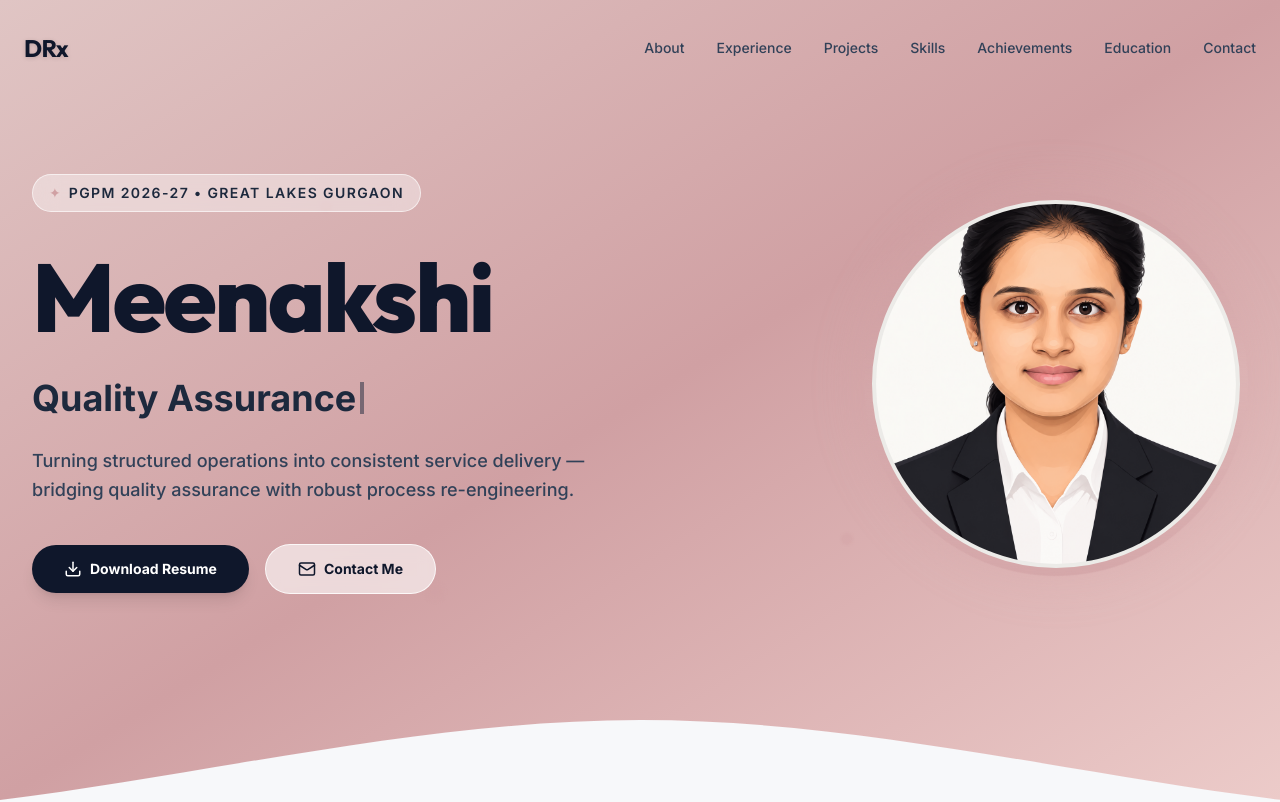
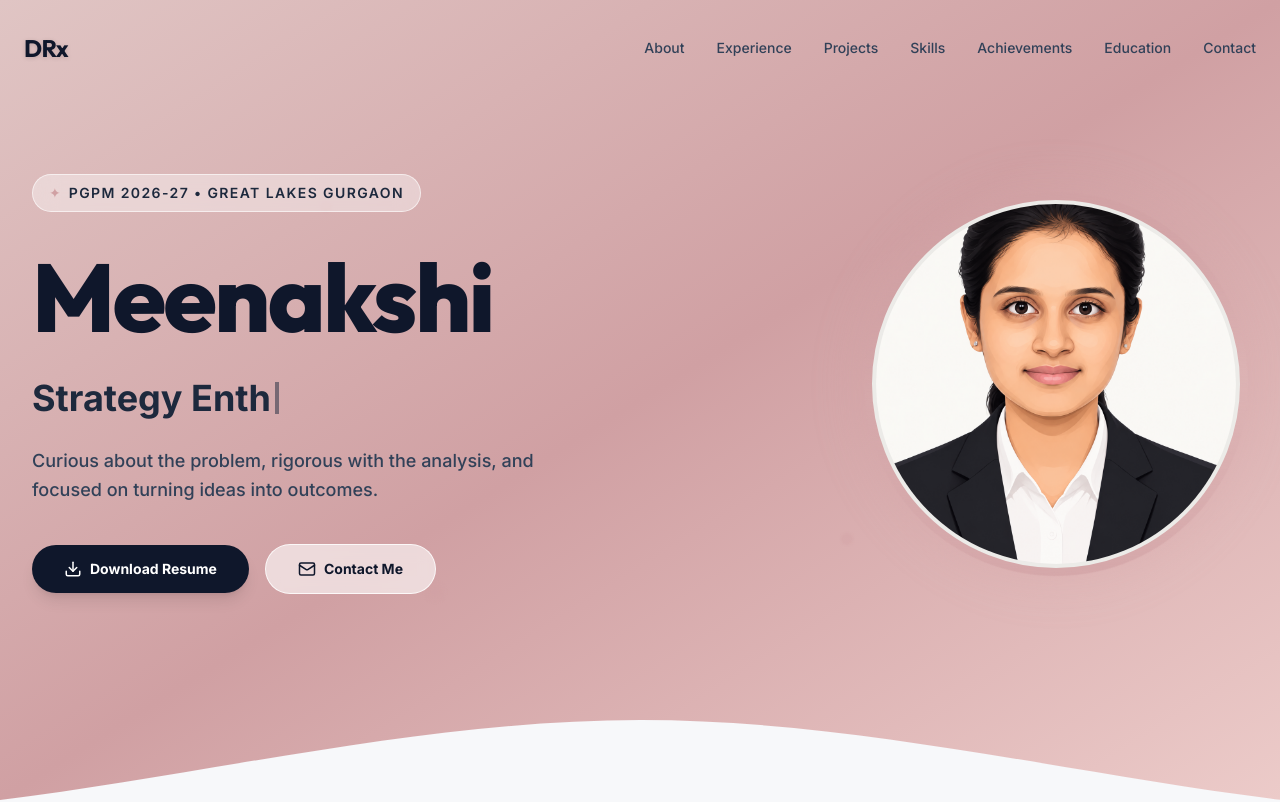
Before and after one commit to raunaksingh-code/Meenakshi-Portfolio, a Next.js app: page / in a window 1280 px wide. Shown: the top 802 px of the page. Built offline with nearby package versions, Linux system fonts and the light colour scheme; a web font is replaced by a local one.

Commit message:
content: update hero keywords and summary text

```diff
--- a/src/components/Hero.tsx
+++ b/src/components/Hero.tsx
@@ -4,7 +4,7 @@ import { useState, useEffect } from "react";
 import Image from "next/image";
 import { Download, Mail } from "lucide-react";
 
-const typingWords = ["Operations", "Quality Assurance", "Strategy", "Business Intelligence"];
+const typingWords = ["Consulting Professional", "Strategy Enthusiast", "Pharma Graduate"];
 
 export function Hero() {
   const [currentWordIndex, setCurrentWordIndex] = useState(0);
@@ -66,7 +66,7 @@ export function Hero() {
           </h2>
 
           <p className="text-slate-700 max-w-xl text-base md:text-lg leading-relaxed mb-10 font-medium">
-            Turning structured operations into consistent service delivery — bridging quality assurance with robust process re-engineering.
+            Curious about the problem, rigorous with the analysis, and focused on turning ideas into outcomes.
           </p>
 
           <div className="flex flex-col sm:flex-row items-center gap-4 w-full sm:w-auto">
```
